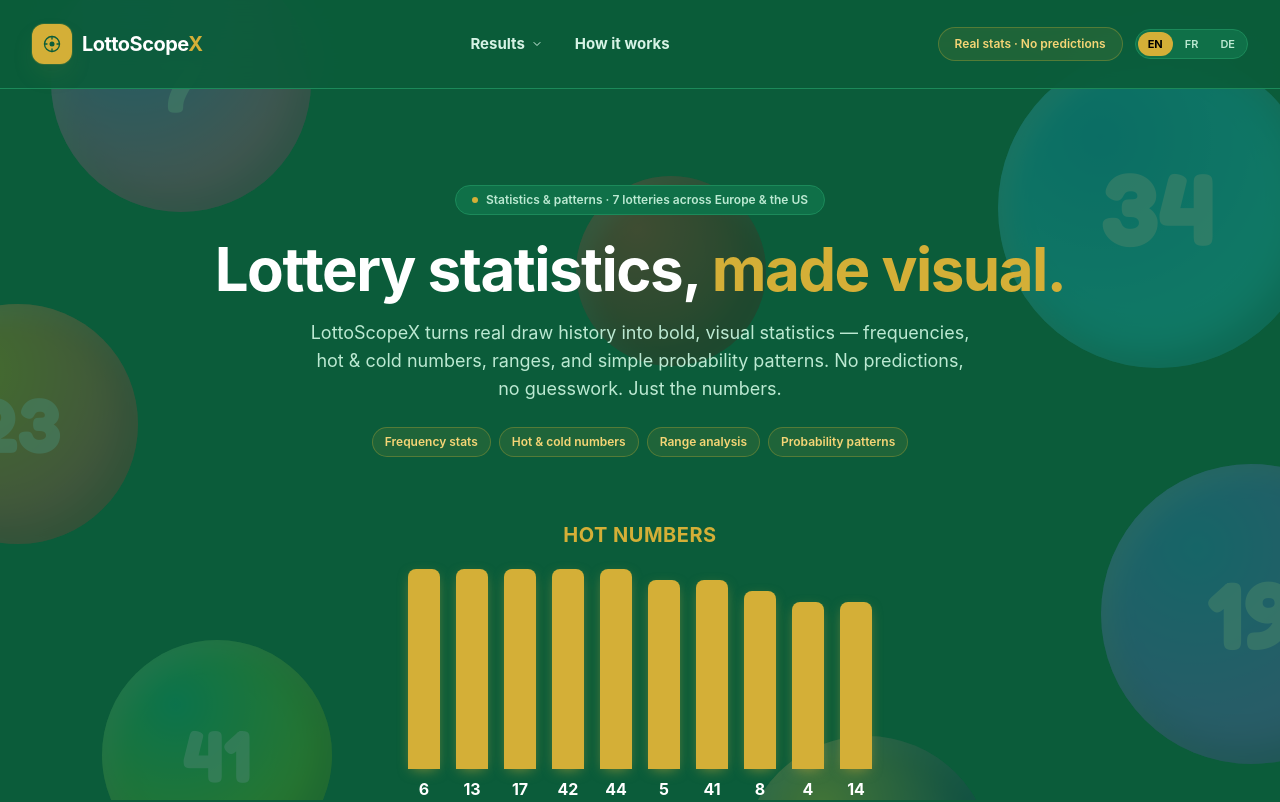
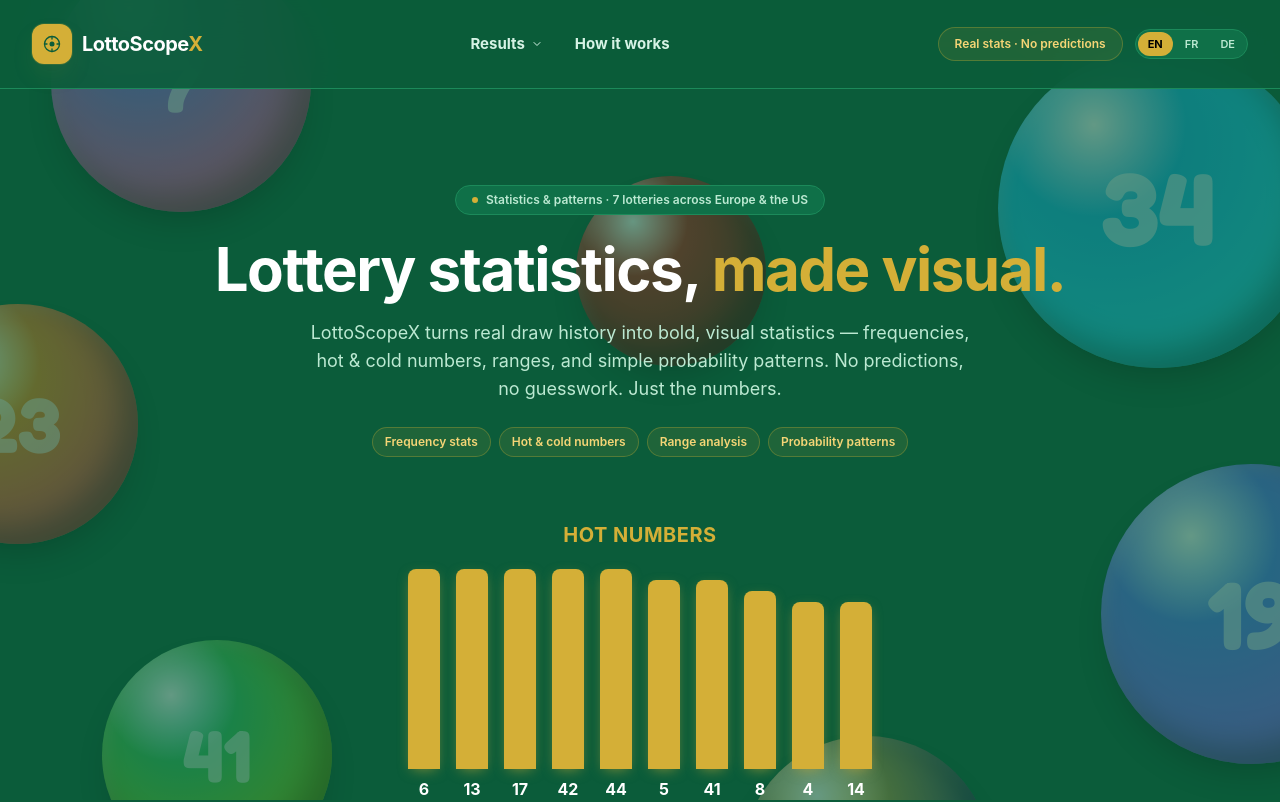
Before and after one commit to achref2024/lottoscopex, a Next.js app: page / in a window 1280 px wide. Shown: the top 802 px of the page. Built offline with nearby package versions, Linux system fonts and the light colour scheme.

Commit message:
Sharper glossy 3D shine and drop shadow on background balls

```diff
--- a/components/BackgroundBalls.tsx
+++ b/components/BackgroundBalls.tsx
@@ -33,9 +33,9 @@
             left: ball.left,
             width: ball.size,
             height: ball.size,
-            opacity: 0.24,
-            background: `radial-gradient(circle at 32% 28%, ${ball.from} 0%, ${ball.to} 65%)`,
-            boxShadow: `inset -12px -12px 40px rgba(0,0,0,0.35), inset 10px 10px 24px rgba(255,255,255,0.25)`,
+            opacity: 0.38,
+            background: `radial-gradient(circle at 30% 24%, rgba(255,255,255,0.95) 0%, rgba(255,255,255,0) 28%), radial-gradient(circle at 35% 30%, ${ball.from} 0%, ${ball.to} 72%)`,
+            boxShadow: `0 18px 36px -12px rgba(0,0,0,0.5), inset -16px -16px 32px rgba(0,0,0,0.4), inset 6px 6px 14px rgba(255,255,255,0.15)`,
           }}
         >
           {ball.number !== undefined && (
```
